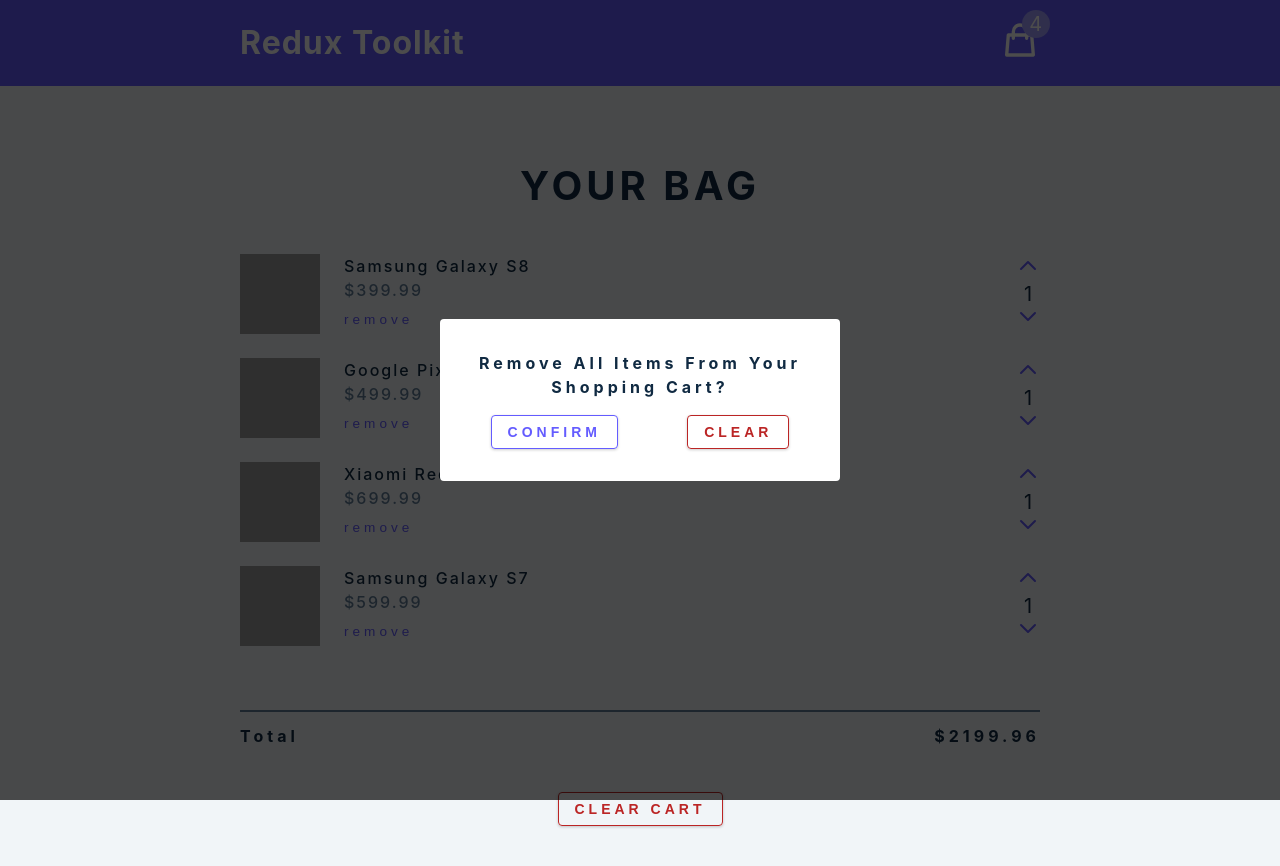
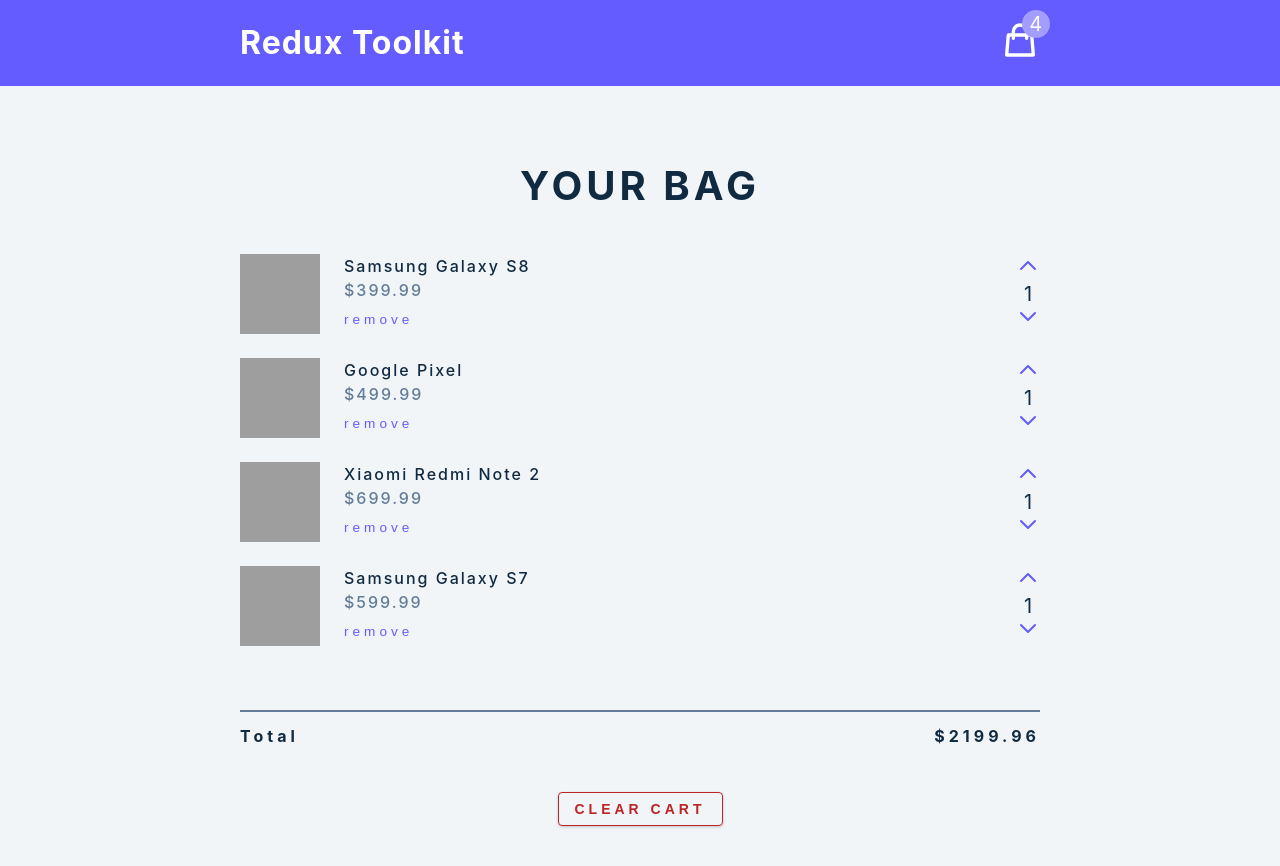
Before and after one commit to Akashkp-creator/RTK, a React (Create React App) app: page / in a window 1280 px wide. Built offline with nearby package versions, Linux system fonts and the light colour scheme; grey boxes are pictures that could not be loaded; the HTML template or start-up script is replaced by a standard one.

Commit message:
added features of modal

```diff
--- a/src/App.js
+++ b/src/App.js
@@ -7,13 +7,14 @@
 
 function App() {
   const { cartItems } = useSelector((store) => store.cart);
+  const { isOpen } = useSelector((store) => store.modal);
   const dispatch = useDispatch();
   useEffect(() => {
     dispatch(calculateTotals());
   }, [cartItems]);
   return (
     <main>
-      <Modal />
+      {isOpen && <Modal />}
       <Navbar />
       <CartContainer />
     </main>
--- a/src/components/CartContainer.js
+++ b/src/components/CartContainer.js
@@ -1,6 +1,6 @@
 import { useDispatch, useSelector } from "react-redux";
 import CartItem from "./CartItem";
-import { clearCart } from "../features/cart/cartSlice";
+import { openModal } from "../features/modal/modalSlice";
 
 const CartContainer = () => {
   const dispatch = useDispatch();
@@ -32,7 +32,7 @@
             total <span>${total.toFixed(2)}</span>
           </h4>
         </div>
-        <button className="btn clear-btn" onClick={() => dispatch(clearCart())}>
+        <button className="btn clear-btn" onClick={() => dispatch(openModal())}>
           clear cart
         </button>
       </footer>
--- a/src/components/Modal.js
+++ b/src/components/Modal.js
@@ -1,14 +1,32 @@
+import { useDispatch } from "react-redux";
+import { clearCart } from "../features/cart/cartSlice";
+import { closeModal } from "../features/modal/modalSlice";
+
 const Modal = () => {
+  const dispatch = useDispatch();
   return (
     <aside className="modal-container">
       <div className="modal">
         <h4>remove all items from your shopping cart?</h4>
         <div className="btn-container">
-          <button type="button" className="btn confirm-btn">
+          <button
+            type="button"
+            className="btn confirm-btn"
+            onClick={() => {
+              dispatch(clearCart());
+              dispatch(closeModal());
+            }}
+          >
             confirm
           </button>
-          <button type="button" className="btn clear-btn">
-            clear
+          <button
+            type="button"
+            className="btn clear-btn"
+            onClick={() => {
+              dispatch(closeModal());
+            }}
+          >
+            cancel
           </button>
         </div>
       </div>
```
